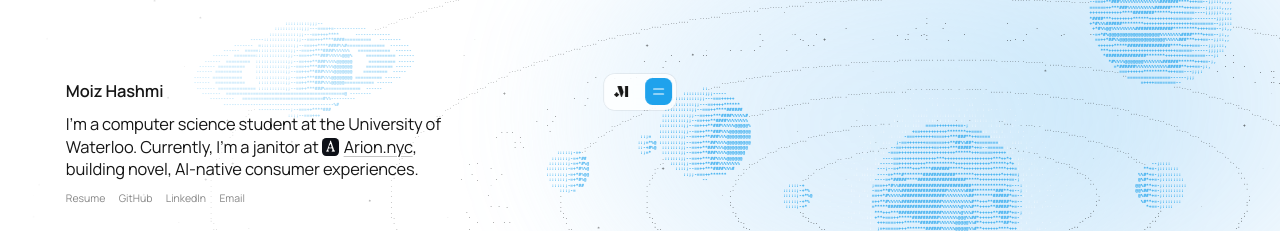
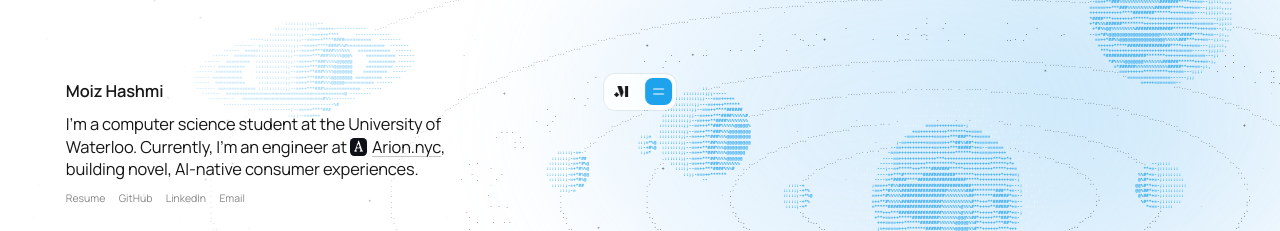
Before and after one commit to MoizDev/personal-website, a Next.js app: page / in a window 1280 px wide. Shown: the top 231 px of the page. Built offline with nearby package versions, Linux system fonts and the light colour scheme.

Commit message:
chore(home): change the bio's current role back to engineer

```diff
--- a/app/page.tsx
+++ b/app/page.tsx
@@ -34,7 +34,7 @@ export default function Home() {
         <h1 className="intro-name">Moiz Hashmi</h1>
         <p className="intro-bio">
           I’m a computer science student at the University of Waterloo.
-          Currently, I’m a janitor at{" "}
+          Currently, I’m an engineer at{" "}
           <a className="org" href="https://arion.nyc" {...newTab("https://arion.nyc")}>
             <Image
               className="org-icon"
```
